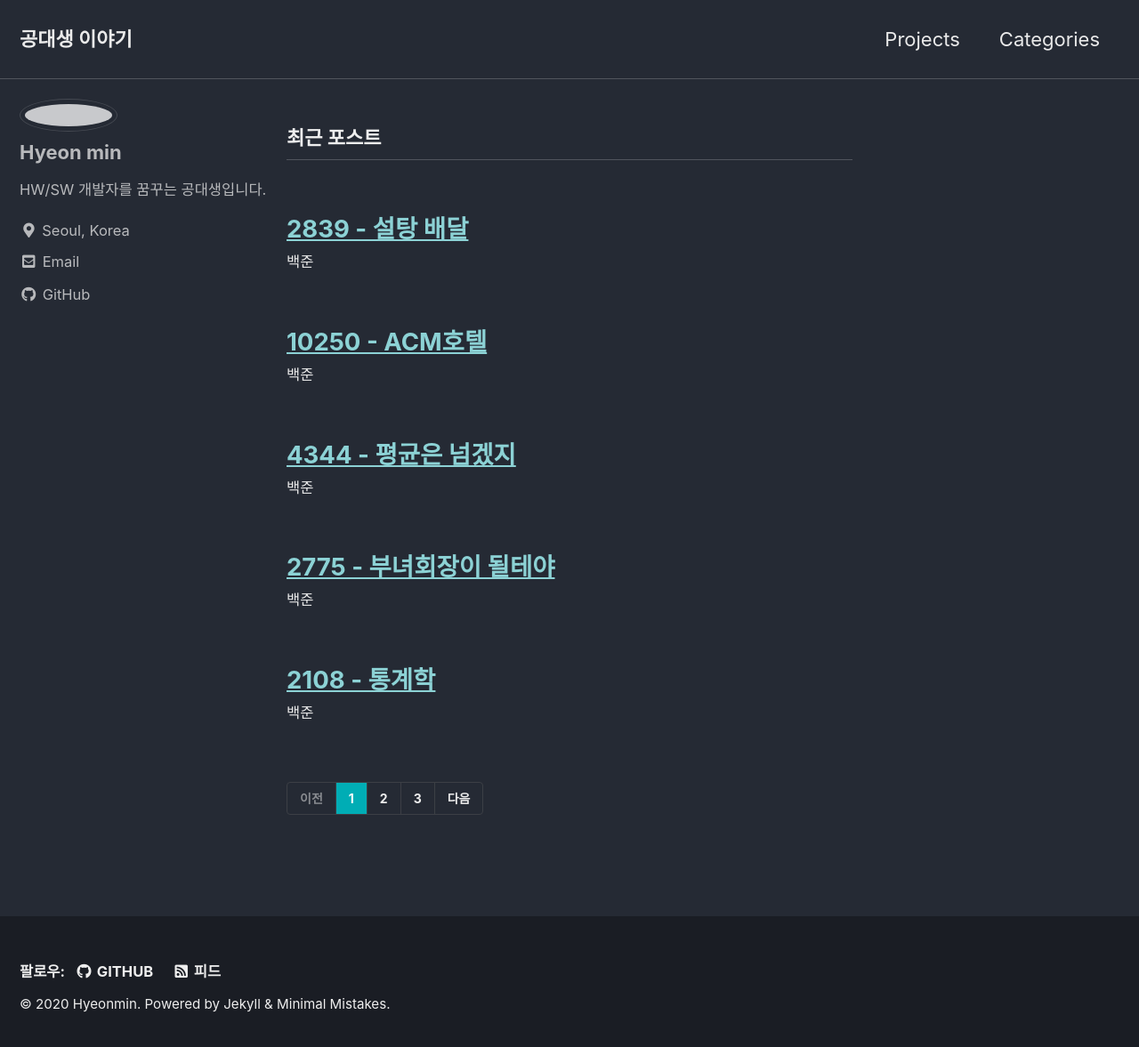
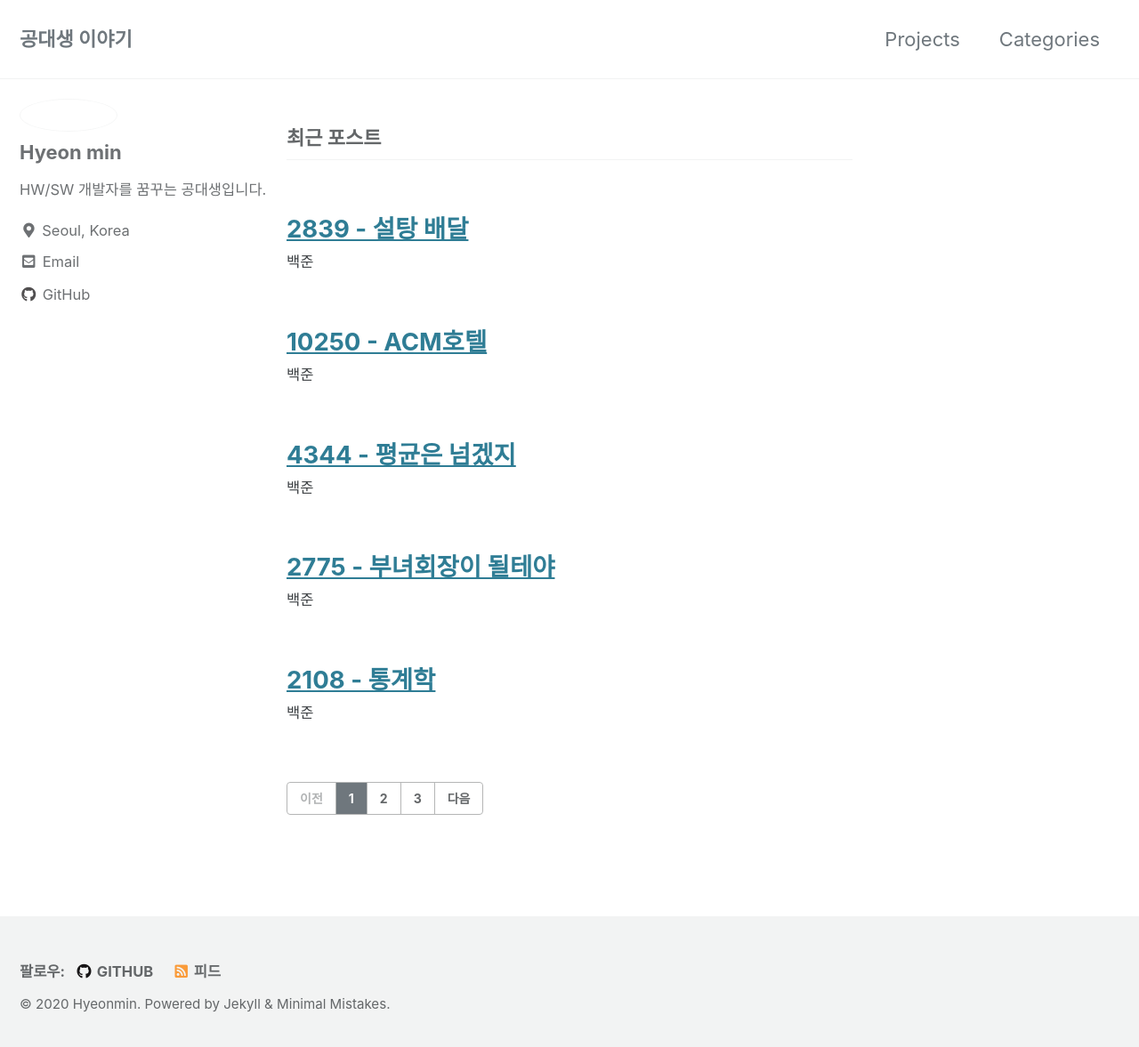
Before and after one commit to jeong-hyeonmin/jeong-hyeonmin.github.io, a Jekyll site: the page built from index.html, in a window 1280 px wide and 1184 px high. Shown: the top 1177 px of the window at 89% size. Built offline with Jekyll 4.4.1, drawn with Linux system fonts in a browser that asks for light colours; cached includes are drawn as plain includes; the list of posts is cut into pages by our own code.

Commit message:
skin change

```diff
--- a/_config.yml
+++ b/_config.yml
@@ -12,7 +12,7 @@
 
 # theme                  : "minimal-mistakes-jekyll"
 # remote_theme           : "mmistakes/minimal-mistakes"
-minimal_mistakes_skin    : "dark" # "air", "aqua", "contrast", "dark", "dirt", "neon", "mint", "plum", "sunrise"
+minimal_mistakes_skin    :  # "air", "aqua", "contrast", "dark", "dirt", "neon", "mint", "plum", "sunrise"
 
 # Site Settings
 locale                   : "ko"
```
